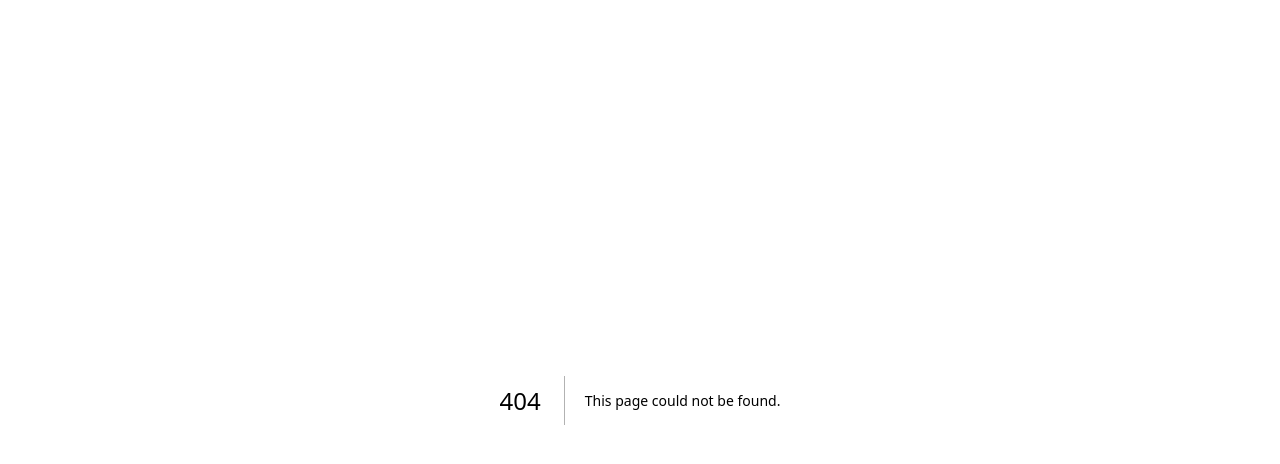
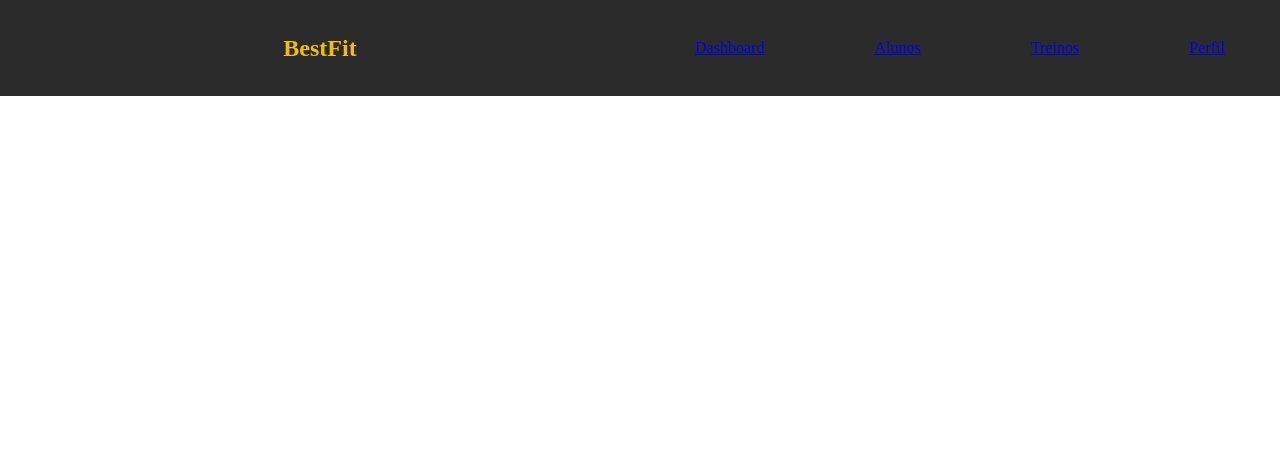
Before and after one commit to euluisdev/personal-app, a Next.js app: page /admin-users in a window 1280 px wide. Before the commit this address had no page. Shown: the top 464 px of the page. Built offline with nearby package versions, Linux system fonts and the light colour scheme.

Commit message:
add feature: I'm creating pages for each navbar link

```diff
--- /dev/null
+++ b/src/app/admin-users/page.js
@@ -0,0 +1,15 @@
+'use client';
+
+import AdminNavBar from '@/components/AdminNavBar';
+import { useEffect, useState } from 'react';
+
+const page = () => {
+  return (
+    <div>
+      <div><AdminNavBar /></div>
+      <h1>alunosss</h1>
+    </div>
+  )
+}
+
+export default page;
--- a/src/components/AdminNavBar.js
+++ b/src/components/AdminNavBar.js
@@ -1,4 +1,5 @@
 import React, { useState } from 'react';
+import Link from 'next/link';
 import './AdminNavBar.css';
 
 const AdminNavBar = () => {
@@ -19,10 +20,18 @@ const AdminNavBar = () => {
                 <span className='bar'></span>
             </div>
             <ul className={`navList ${isOpen ? 'navListOpen' : ''}`}>
-                <li className='navItem'>Dashboard</li>
-                <li className='navItem'>Alunos</li>
-                <li className='navItem'>Treinos</li>
-                <li className='navItem'>Perfil</li>
+                <li className='navItem'>
+                    <Link href="/admin-dashboard">Dashboard</Link>
+                </li>
+                <li className='navItem'>
+                    <Link href="/admin-users">Alunos</Link>
+                </li>
+                <li className='navItem'>
+                    <Link href="/treinos">Treinos</Link>
+                </li>
+                <li className='navItem'>
+                    <Link href="/perfil">Perfil</Link>
+                </li>
             </ul>
         </nav>
     );
```
